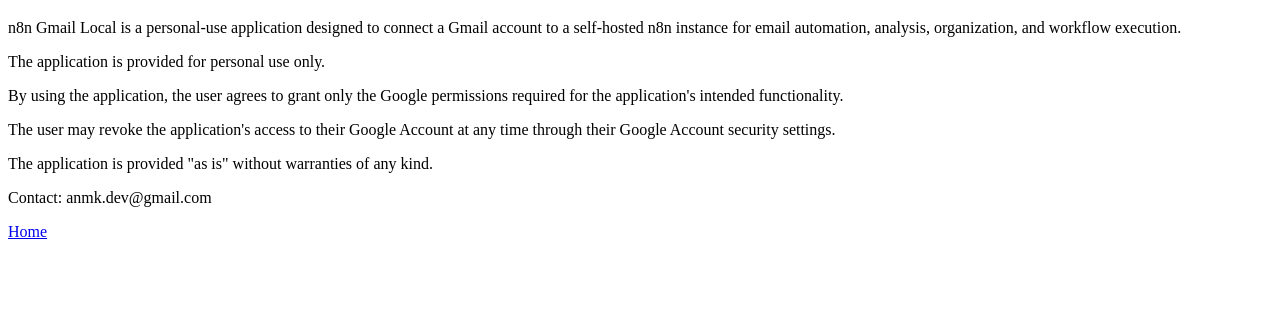
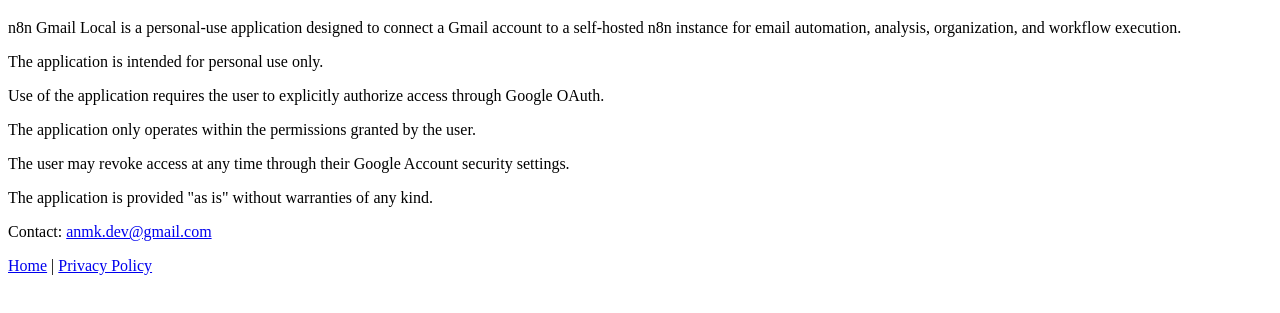
Before and after one commit to AntonMartyshenko1/n8n-gmail-local, a plain HTML site: page terms.html in a window 1280 px wide. Shown: the part 61-374 px from the top of the page. Drawn offline with Linux system fonts and the light colour scheme.

Commit message:
Update terms and conditions wording and links

```diff
--- a/terms.html
+++ b/terms.html
@@ -15,17 +15,20 @@
   </p>
 
   <p>
-    The application is provided for personal use only.
+    The application is intended for personal use only.
   </p>
 
   <p>
-    By using the application, the user agrees to grant only the Google permissions
-    required for the application's intended functionality.
+    Use of the application requires the user to explicitly authorize access
+    through Google OAuth.
   </p>
 
   <p>
-    The user may revoke the application's access to their Google Account at any time
-    through their Google Account security settings.
+    The application only operates within the permissions granted by the user.
+  </p>
+
+  <p>
+    The user may revoke access at any time through their Google Account security settings.
   </p>
 
   <p>
@@ -33,11 +36,13 @@
   </p>
 
   <p>
-    Contact: anmk.dev@gmail.com
+    Contact:
+    <a href="mailto:anmk.dev@gmail.com">anmk.dev@gmail.com</a>
   </p>
 
   <p>
-    <a href="index.html">Home</a>
+    <a href="index.html">Home</a> |
+    <a href="privacy.html">Privacy Policy</a>
   </p>
 </body>
 </html>
```
